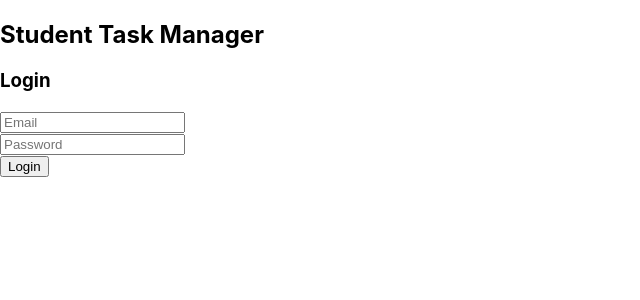
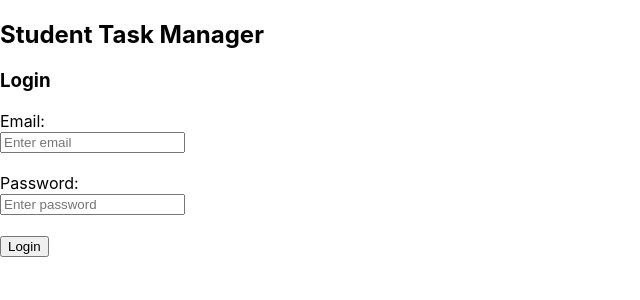
Before and after one commit to AyaRafea-431011614/task-manager-project, a React (Create React App) app in the folder frontend/: page / in a window 1280 px wide. Shown: the top 300 px of the page, without its empty margins (0-640 px from the left). Built offline with nearby package versions, Linux system fonts and the light colour scheme.

Commit message:
Improve Login page structure
slight improvements to login page

```diff
--- a/frontend/src/pages/Login.js
+++ b/frontend/src/pages/Login.js
@@ -4,10 +4,20 @@ function Login() {
       <h2>Student Task Manager</h2>
       <h3>Login</h3>
 
-      <input type="email" placeholder="Email" />
+      <div>
+        <label>Email:</label>
+        <br />
+        <input type="email" placeholder="Enter email" />
+      </div>
+
       <br />
 
-      <input type="password" placeholder="Password" />
+      <div>
+        <label>Password:</label>
+        <br />
+        <input type="password" placeholder="Enter password" />
+      </div>
+
       <br />
 
       <button>Login</button>
```
